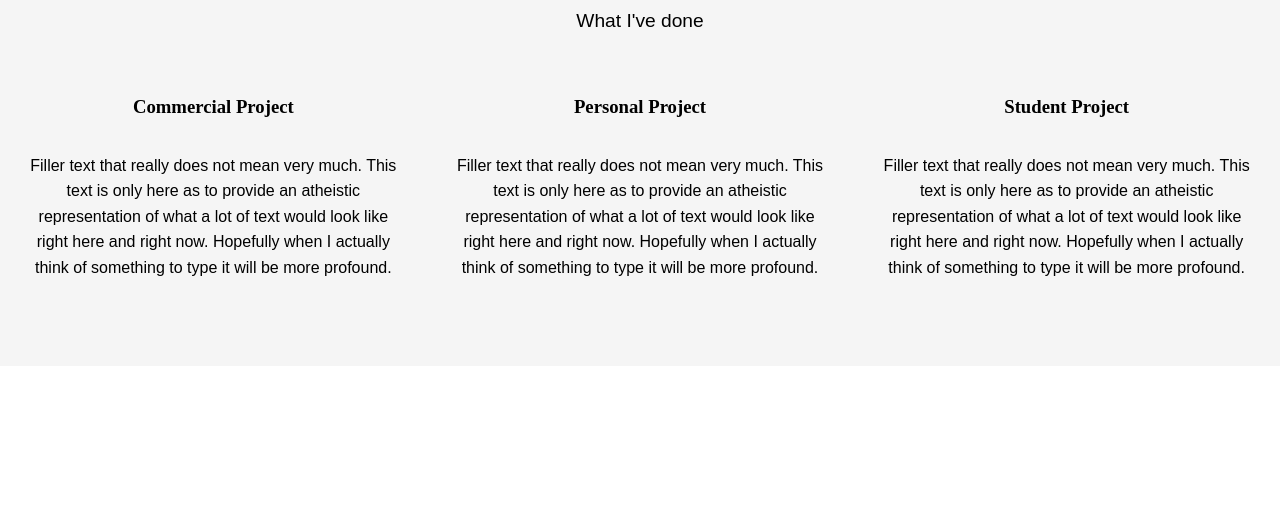
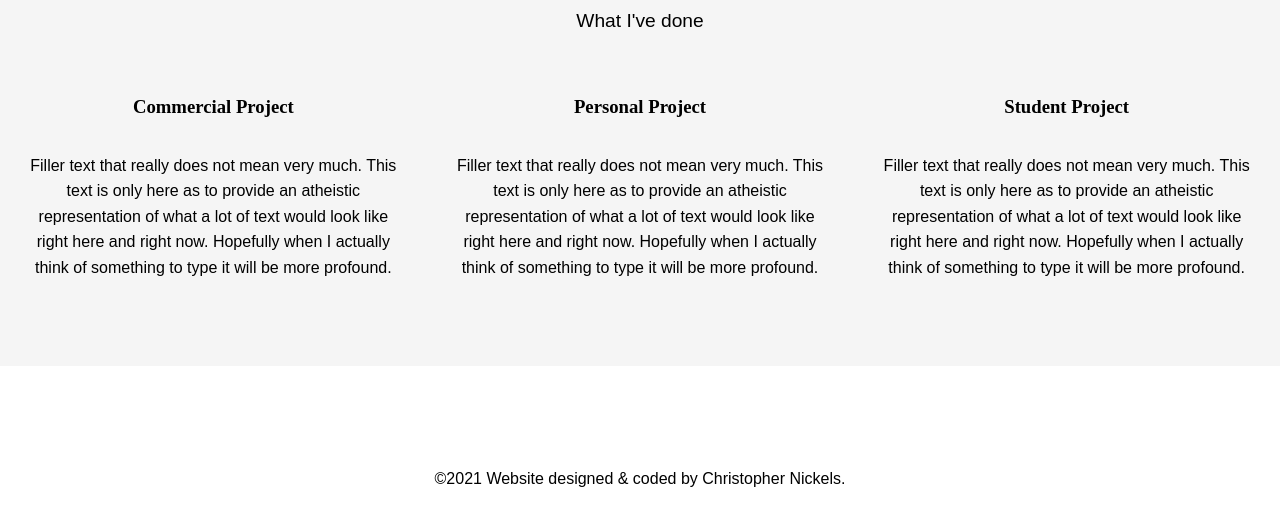
Before and after one commit to optimum6/optimum6.github.io, a plain HTML site: page projects.html in a window 1280 px wide. Shown: the part 399-924 px from the top of the page. Before the commit the page ends 800 px from the top, so only its background shows below. Drawn offline with Linux system fonts and the light colour scheme.

Commit message:
Updated copyright to include developer

```diff
--- a/projects.html
+++ b/projects.html
@@ -49,5 +49,9 @@
     of what a lot of text would look like right here and right now. Hopefully when I actually think of something to type it will be more profound.</p>
 </section>
 
+<section class="interests-copyright">
+  <p>&#169;2021 Website designed & coded by Christopher Nickels.</p>
+</section>
+
 </body>
 </html>
```
Also changed, not shown: index.html (+1 -1 lines), interests.html (+1 -1 lines).
